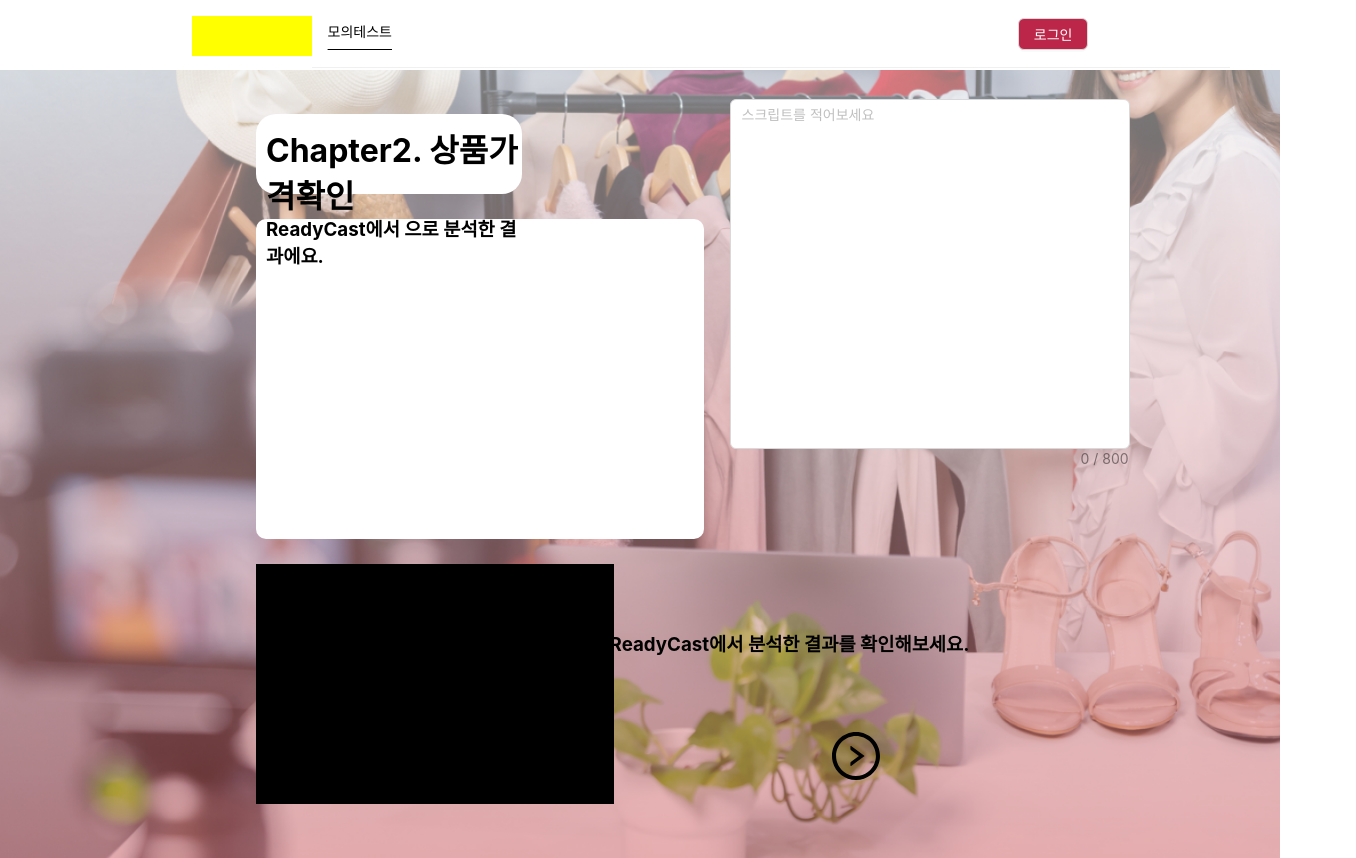
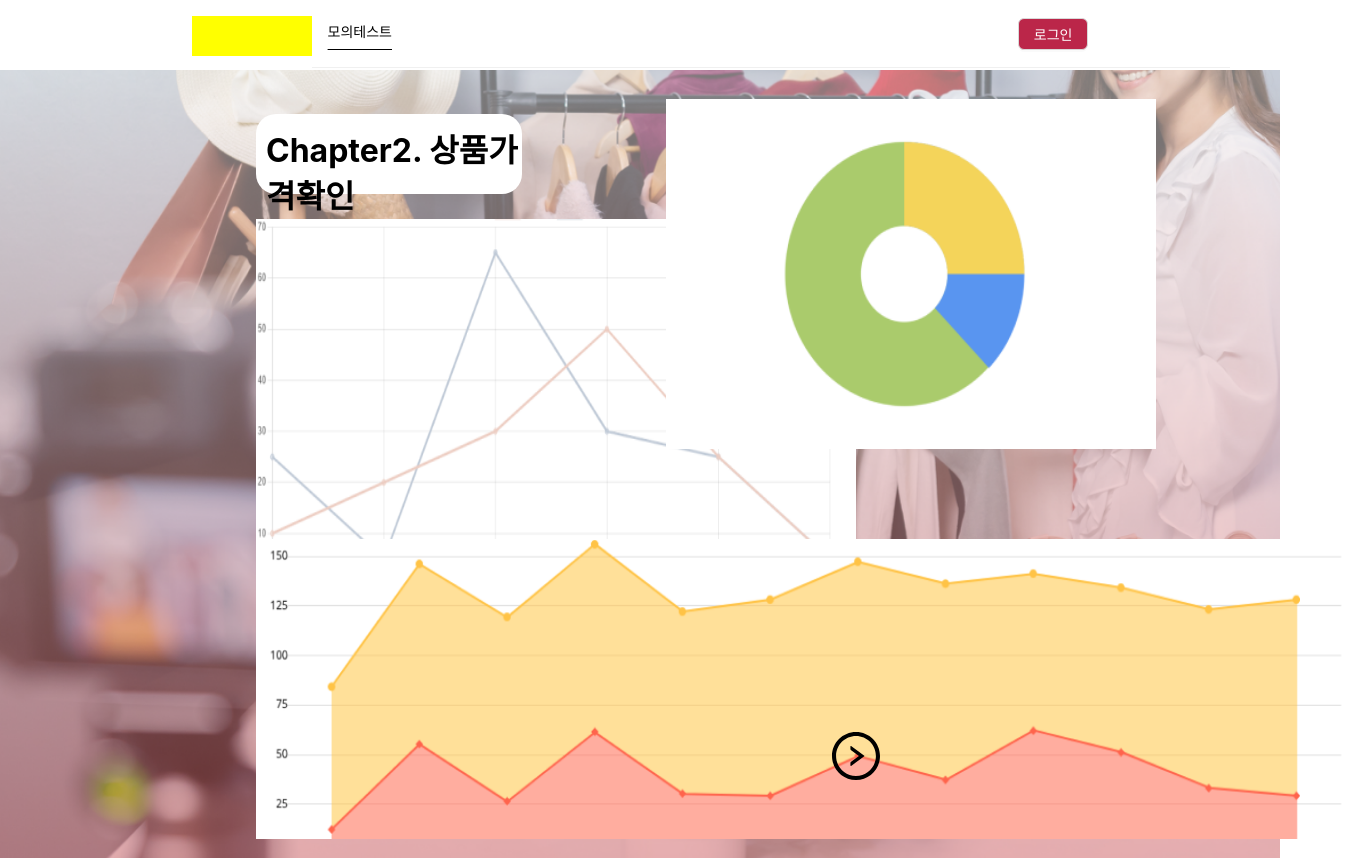
Before and after one commit to han-dae/LearningFront, a React (Create React App) app: page /test2 in a window 1280 px wide. Shown: the top 858 px of the page, 1356 px wide, since content can reach past the window. Built offline with nearby package versions, Linux system fonts and the light colour scheme.

Commit message:
0120update2

```diff
--- a/src/component/pageComponent/Test.jsx
+++ b/src/component/pageComponent/Test.jsx
@@ -73,7 +73,7 @@ const TestComponent = () => {
             <Category />
           </div>
           <InputTextArea />
-          <div style={{ marginLeft: "-120px", marginTop: "180px" }}>
+          <div style={{ marginLeft: "-120px", marginTop: "100px" }}>
             <h3>1. 판매하려는 상품의 카테고리를 골라주세요.</h3>
             <h3>2. 분석 결과를 토대로 본인만의 스크립트를 작성해보세요.</h3>
           </div>
--- a/src/component/pageComponent/Test2.jsx
+++ b/src/component/pageComponent/Test2.jsx
@@ -6,7 +6,9 @@ import MainHeader from "./Header";
 import ScrollBottom from "./ScrollBottom";
 import InputTextArea from "./TextArea";
 import { RightCircleOutlined } from "@ant-design/icons";
-
+import Img1 from "../../img/graph1.png";
+import Img2 from "../../img/graph2.png";
+import Img3 from "../../img/graph3.png";
 import { Link } from "react-router-dom";
 
 const TestComponent2 = () => {
@@ -49,33 +51,33 @@ const TestComponent2 = () => {
             height: "40vh",
             marginTop: "25px",
             marginLeft: "20vw",
-            backgroundColor: "white",
+
 
             borderRadius: 10,
           }}
-        ></div>
+        >
+          <img src={Img1} style={{width : "600px", height :"350px"}}/>
+        </div>
         <div
           className="Chart02"
           style={{
-            marginTop: "25px",
+            marginTop: "0px",
             marginLeft: "20vw",
             width: "28vw",
             height: "30vh",
             backgroundColor: "black",
           }}
-        ></div>
+
+        ><img src={Img2} style={{width : "1100px", height :"300px"}}/></div>
 
         <div
           className="InputCategory"
-          style={{ marginTop: "-720px", marginLeft: "57vw" }}
+          style={{ marginTop: "-680px", marginLeft: "52vw" }}
         >
-          <div style={{ marginBottom: "15px" }}>
 
-          </div>
-          <InputTextArea />
-          <div style={{ marginLeft: "-120px", marginTop: "180px" }}>
-            <h3>ReadyCast에서 분석한 결과를 확인해보세요.</h3>
-          </div>
+          <img src={Img3} style={{width : "490px", height :"350px"}}/>
+
+
           <Link to={"/test3"}>
             <RightCircleOutlined
               style={{
--- a/src/component/pageComponent/Test3.jsx
+++ b/src/component/pageComponent/Test3.jsx
@@ -80,7 +80,7 @@ const TestComponent3 = () => {
 
   <div style={{ marginBottom :"30px",marginTop: "25px",marginLeft :"20vw"}}>
 
-  <input type="text" className="title" placeholder="제목을 입력해주세요" style={{width : "28vw", padding : "6px 10px 6px 10px", boxSizing :"border-box"}} ></input>
+  <input type="text" className="title" placeholder="제목을 입력해주세요" style={{width : "28vw", padding : "10px 10px 10px 10px", boxSizing :"border-box"}} ></input>
   <div style={{marginTop : "25px"}}>
   <UploadPic/>
   </div></div>
@@ -96,32 +96,33 @@ const TestComponent3 = () => {
         ></div>
 
         <div
-          style={{ marginTop: "-705px", marginLeft: "50vw" }}
+          style={{ marginTop: "-710px", marginLeft: "50vw" }}
         >
         <TextArea
       showCount
       maxLength={800}
       style={{
-        height: 200,
+        height: 400,
         width : 550,
         resize: 'none',
         overflowY :"scroll"
       }}
       onChange={onchange}
-      placeholder="스크립트를 적어보세요"
+      placeholder="라이브 커머스 영상, 상품정보에 대해  간략하게 설명해주세요."
     />
-    <div style={{marginLeft:"20px" ,marginTop :"250px"}}>
+    <div style={{marginLeft:"20px" ,marginTop :"50px"}}>
     <h3>1.판매하고자 하는 상품의 명과 이미지를 입력하세요.</h3>
       <h3>2. 라이브 커머스의 제목과 설명을 입력하세요.</h3>
       <h3>3.라이브 커머스 영상을 업로드해주세요.</h3>
       <h3>4.분석결과를 토대로 상품의 가격을 책정해주세요.</h3>
       <Link to={"/test3"}>
+      <input type="submit" name="videoSubmit" id="videoSubmit" style={{display :"none"}}/>
             <RightCircleOutlined
               style={{
                 position : "absolute",
                 bottom : "20px",
                 marginTop: "0px",
-       right : "400px",
+                right : "400px",
                 fontSize: "300%",
                 color : "black",
               }}
```
Also changed, not shown: src/img/graph3.png (added).
